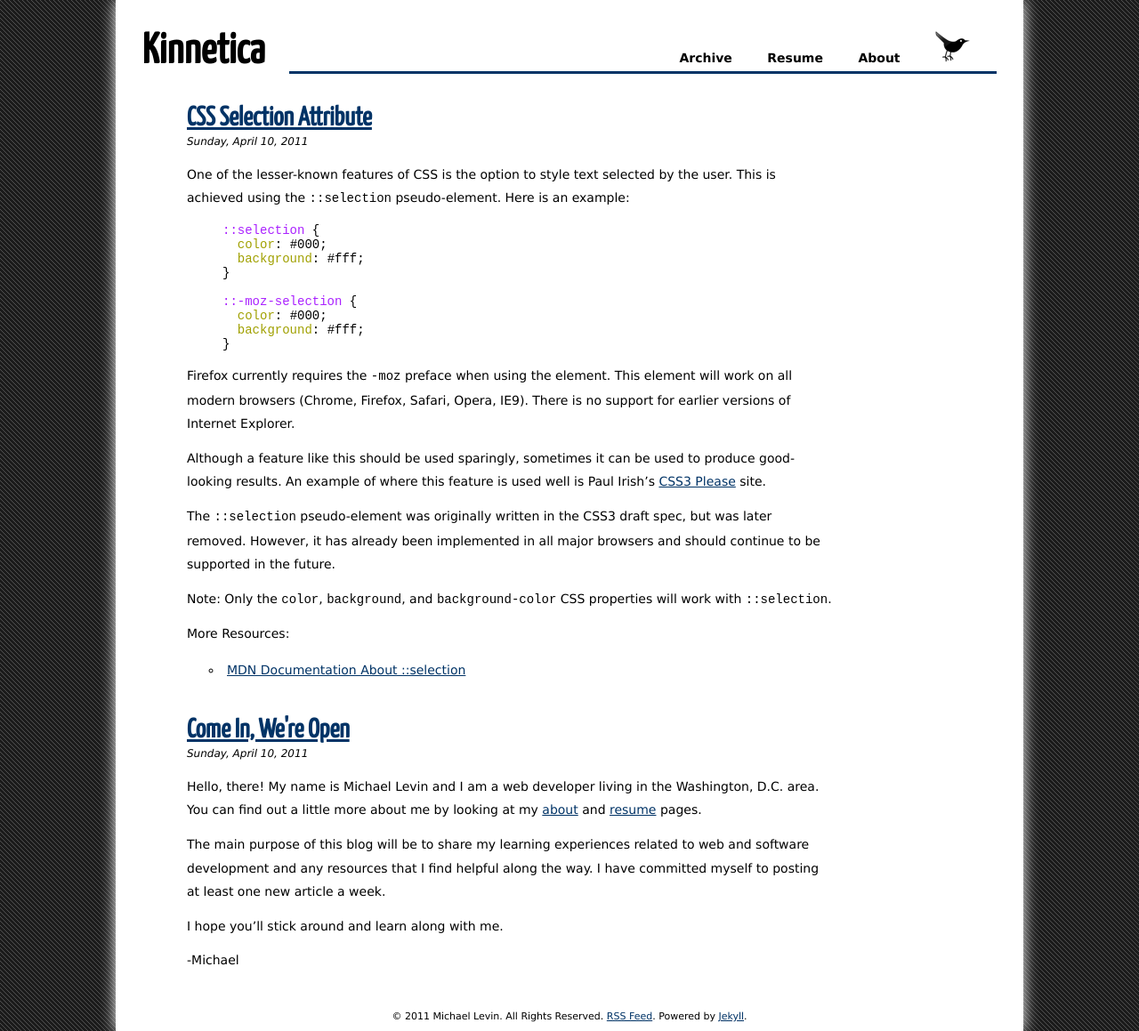
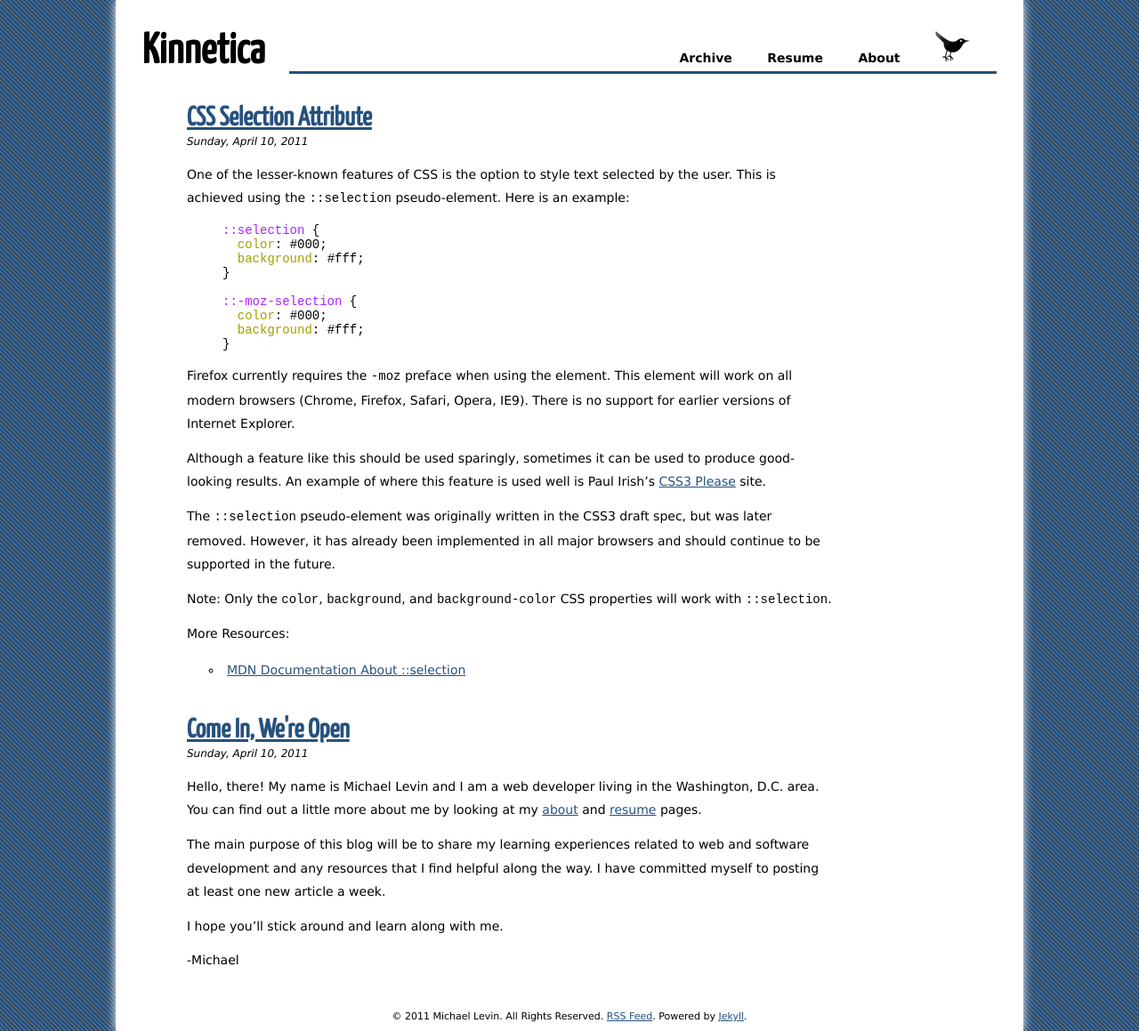
Before and after one commit to kinnetica/kinnetica.com, a Jekyll site: the page built from index.html, in a window 1280 px wide. Shown: the whole page at 89% size. Built offline with Jekyll 4.4.1, drawn with Linux system fonts in a browser that asks for light colours; Markdown is read by kramdown in place of the engine named in the settings.

Commit message:
Changed side background and nav border color

```diff
--- a/css/style.css
+++ b/css/style.css
@@ -34,9 +34,9 @@ em {
   padding: 0 30px;
   text-align: left;
   background: white;
-  -moz-box-shadow: 0px 0px 16px #ffffff;
-  -webkit-box-shadow: 0px 0px 16px #ffffff;
-  box-shadow: 0px 0px 16px #ffffff;
+  -moz-box-shadow: 0px 0px 10px #ffffff;
+  -webkit-box-shadow: 0px 0px 10px #ffffff;
+  box-shadow: 0px 0px 10px #ffffff;
   -ms-filter: "progid:DXImageTransform.Microsoft.Glow(color=#666666,strength=3) progid:DXImageTransform.Microsoft.Shadow(color=#ffffff,direction=135, strength=5)";
   filter: progid:DXImageTransform.Microsoft.Glow(color=#666666,strength=3) progid:DXImageTransform.Microsoft.Shadow(color=#ffffff,direction=135, strength=5);
 }
@@ -59,7 +59,7 @@ em {
 #nav {
   float: right;
   margin-top: 30px;
-  border-bottom: 3px solid #003366;
+  border-bottom: 3px solid #26517d;
   width: 795px;
   height: 50px;
   text-align: right;
@@ -72,7 +72,7 @@ em {
 
 #nav a {
   text-decoration: none;
-  color: #000000;
+  color: #000;
   font-weight: bold;
 }
 
@@ -104,7 +104,7 @@ em {
 }
 
 a {
-  color: #003366;
+  color: #26517d;
 }
 
 /* Resume */
```
Also changed, not shown: images/bg.png.
